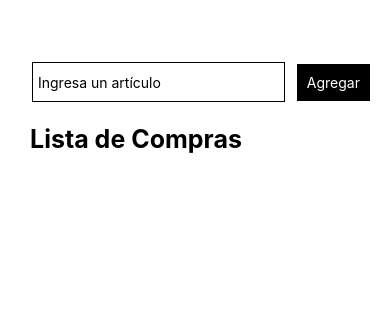
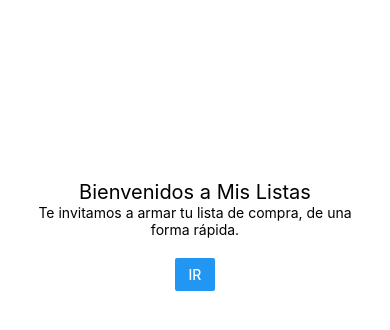
Before and after one commit to lucyf/react-native-app, a React Native app: screen / in a window 390 px wide. Shown: the top 330 px of the page. Built offline with nearby package versions, Linux system fonts and the light colour scheme.

Commit message:
Change: Se agregan botones de cambio de screens

```diff
--- a/App.js
+++ b/App.js
@@ -1,51 +1,38 @@
 import { StatusBar } from 'expo-status-bar';
-import { StyleSheet, Text, View, TextInput, TouchableOpacity, FlatList } from 'react-native';
+import { useState } from 'react';
+import { StyleSheet, View } from 'react-native';
 import AddItem from './components/addItem';
+import Index from './screens';
+
 
 
 export default function App() {
+  const [ showComponent, setShowComponent] = useState(false);
+  let content;
+
+  const handleShowComponent = () =>{
+    if(showComponent == false){
+      setShowComponent(true)
+    }else{
+      setShowComponent(false)
+    }
+  }
+
+  if(showComponent == false){
+    content = <Index changeShow={handleShowComponent}/>
+  }else{
+    content = <AddItem changeShow={handleShowComponent}/>
+  }
 
 
   return (
-    <View style={styles.container}>
-      <AddItem/>
+    <View >
+      {content}
       <StatusBar style="auto" />
     </View>
   );
 }
 
 const styles = StyleSheet.create({
-  container: {
-    paddingTop: 50,
-    paddingLeft: 20,
-    paddingRight: 20,
-    backgroundColor: '#fff',
-  },
-  inputContainer: {
-    flexDirection: 'row',
-    alignItems: 'center'
-  },
-  text: {
-    fontSize: 20,
-  },
-  input: {
-    flexGrow: 1,
-    height: 40,
-    margin: 12,
-    borderWidth: 1,
-  },
-  button:{
-    backgroundColor: '#000',
-    fontSize: 20,
-    padding: 10,
-  },
-  list:{
-    backgroundColor: '#f0f0f0',
-    padding: 10,
-    margin: 10
-  },
-  listHeading:{
-    fontSize: 25,
-    fontWeight: 'bold'
-  }
+
 });
--- a/components/addItem.js
+++ b/components/addItem.js
@@ -1,8 +1,9 @@
 import { useState } from 'react';
-import { StyleSheet, Text, View, TextInput, TouchableOpacity, FlatList } from 'react-native';
+import { StyleSheet, Text, View, TextInput, TouchableOpacity, Button } from 'react-native';
 import List from './List/index';
 
-const AddItem = () => {
+const AddItem = (props) => {
+  const {changeShow} = props
   const [textItem, setTextItem] = useState('');
   const [itemsList, setItemsList] = useState([]);
 
@@ -19,6 +20,7 @@ const AddItem = () => {
   }
 
   return (
+    <View style={styles.layout} >
         <View >
           <View style={styles.inputContainer}>
             <TextInput
@@ -27,7 +29,7 @@ const AddItem = () => {
             value={textItem}
             placeholder="Ingresa un artículo"
             />
-        <TouchableOpacity style={styles.button} onPress={handleAdd}>
+            <TouchableOpacity style={styles.buttonAgregar} onPress={handleAdd}>
               <Text style={{color:'#fff'}}>Agregar</Text>
               </TouchableOpacity>
           </View>
@@ -36,13 +38,22 @@ const AddItem = () => {
             <List itemsList={itemsList} setItemsList={setItemsList}/>
           </View>
         </View>
+        <View style={styles.buttonContainer}>
+          <Button style={styles.buttonBack} onPress={changeShow} title="Back"></Button>
+        </View>
+    </View>
   );
 }
 
 const styles = StyleSheet.create({
+  layout:{
+    alignContent: 'center',
+ },
   inputContainer: {
     flexDirection: 'row',
-    alignItems: 'center'
+    alignItems: 'center',
+    paddingTop: 50,
+    padding: 20
   },
   text: {
     fontSize: 20,
@@ -54,7 +65,7 @@ const styles = StyleSheet.create({
     borderWidth: 1,
     padding: 5
   },
-  button:{
+  buttonAgregar:{
     backgroundColor: '#000',
     fontSize: 20,
     padding: 10,
@@ -62,8 +73,26 @@ const styles = StyleSheet.create({
   listHeading:{
     fontSize: 25,
     fontWeight: 'bold',
-    paddingLeft: 10,
+    paddingLeft: 30,
     marginTop: 10
+  },
+  buttonContainer:{
+    width: 90,
+    alignContent: 'center',
+    textAlign: 'center',
+    alignItems: 'center',
+    // marginLeft: 145,
+    position: 'absolute',
+    top: 700,
+    left: 300
+  },
+  buttonBack: {
+      alignContent: 'center',
+      textAlign: 'center',
+      alignItems: 'center',
+
+
+
   }
 });
 
--- /dev/null
+++ b/screens/index.js
@@ -0,0 +1,49 @@
+import { StyleSheet, View, Text, Button} from 'react-native';
+
+
+
+const Index = (props) => {
+const {changeShow} = props
+
+
+  return (
+    <View style={styles.layout}>
+            <View style={styles.textLayout}>
+                <Text style={styles.title} >Bienvenidos a Mis Listas</Text>
+                <Text style={{textAlign:'center'}}>Te invitamos a armar tu lista de compra, de una forma rápida.</Text>
+            </View>
+            <View style={styles.buttonBox}>
+                <Button style={styles.button} onPress={changeShow} title='Ir'></Button>
+            </View>
+    </View>
+  );
+}
+
+const styles = StyleSheet.create({
+    layout:{
+        textAlign:'center',
+        marginTop: 150,
+        alignContent: 'center',
+        alignItems: 'center',
+        justifyContent: 'space-between',
+        padding: 20
+    },
+    textLayout: {
+        textAlign:'center',
+        padding: 10,
+        alignItems: 'center'
+    },
+    title:{
+        fontSize: 20,
+    },
+    buttonBox: {
+        width:60,
+        justifyContent: 'space-between',
+        padding: 10
+    },
+    button: {
+        textAlign: 'center',
+    }
+});
+
+export default Index;
```
Lines whose indentation alone changed are shown as unchanged.
